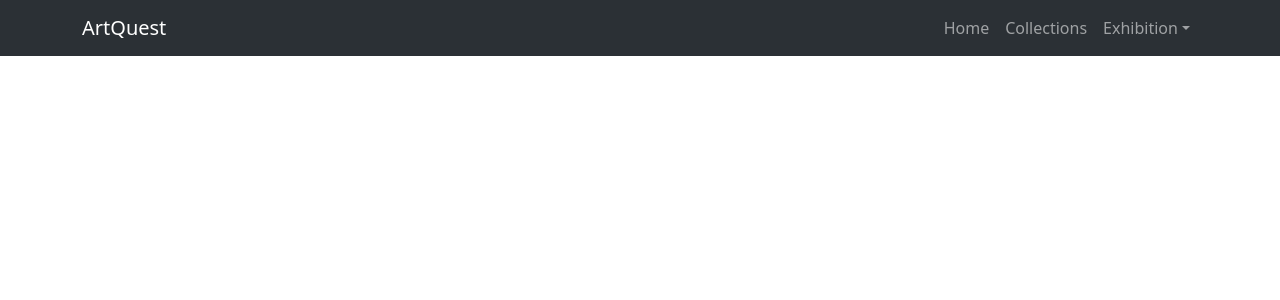
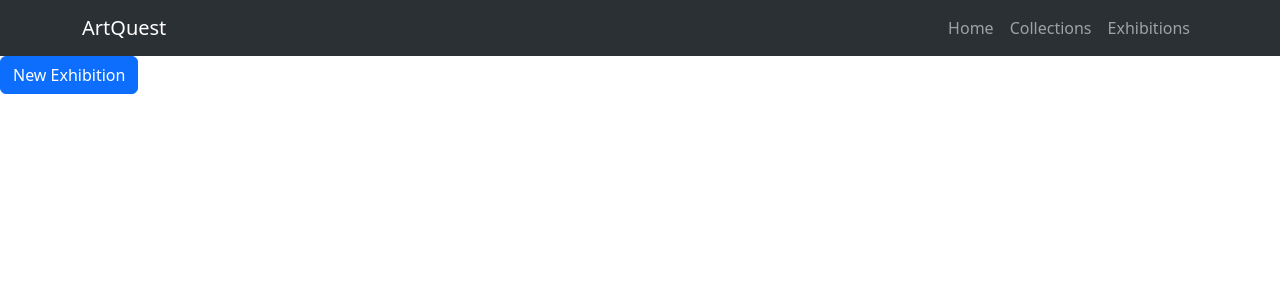
Before and after one commit to Domaeos1/ArtQuest, a React (Vite) app in the folder Frontend/: page /exhibitions in a window 1280 px wide. Shown: the top 300 px of the page. Built offline with nearby package versions, Linux system fonts and the light colour scheme.

Commit message:
remove dropdown

```diff
--- a/Frontend/src/App.tsx
+++ b/Frontend/src/App.tsx
@@ -5,6 +5,7 @@ import Home from "./Components/Home";
 import Collections from "./Components/Collections";
 import Exhibitions from "./Components/Exhibitions";
 import { getExhibitionsFromLocalStorage } from "./utils/exhibitionStorage";
+import ExhibitionCard from "./Components/ExhibitionCard";
 
 interface Exhibition {
   name: string;
@@ -17,12 +18,17 @@ const App: React.FC = () => {
   );
   return (
     <>
-      <NavBar setExhibitions={setExhibitions} exhibitions={exhibitions} />
+      <NavBar />
       <Routes>
         <Route path="/" element={<Home />} />
         <Route path="/collections" element={<Collections />} />
+        <Route path="/exhibitions" element={<Exhibitions />} />
         {exhibitions.map((exhibition, index) => (
-          <Route key={index} path={exhibition.path} element={<Exhibitions />} />
+          <Route
+            key={index}
+            path={exhibition.path}
+            element={<ExhibitionCard />}
+          />
         ))}
       </Routes>
     </>
--- /dev/null
+++ b/Frontend/src/Components/ExhibitionCard.tsx
@@ -0,0 +1,5 @@
+import React from "react";
+
+export default function ExhibitionCard() {
+  return <div>ExhibitionCard</div>;
+}
--- a/Frontend/src/Components/Exhibitions.tsx
+++ b/Frontend/src/Components/Exhibitions.tsx
@@ -1,5 +1,80 @@
-import React from "react";
+import React, { useState } from "react";
+import {
+  getExhibitionsFromLocalStorage,
+  setExhibitionsToLocalStorage,
+} from "../utils/exhibitionStorage";
+import Button from "react-bootstrap/Button";
+import Modal from "react-bootstrap/Modal";
+import Form from "react-bootstrap/Form";
+
+type Exhibition = {
+  name: string;
+  path: string;
+};
 
 export default function Exhibitions() {
-  return <div>Exhibitions</div>;
+  const [exhibitions, setExhibitions] = useState<Exhibition[]>(
+    getExhibitionsFromLocalStorage()
+  );
+
+  const [show, setShow] = useState(false);
+  const [exhibitionName, setExhibitionName] = useState("");
+
+  const handleClose = () => setShow(false);
+  const handleShow = () => setShow(true);
+  const handleCreate = () => {
+    if (exhibitionName.trim()) {
+      const newExhibitionList = [
+        ...exhibitions,
+        {
+          name: exhibitionName.trim(),
+          path: `/exhibitions/${exhibitionName.trim()}`,
+        },
+      ];
+      setExhibitions(newExhibitionList);
+      setExhibitionsToLocalStorage(newExhibitionList);
+      setExhibitionName("");
+      handleClose();
+    }
+  };
+
+  return (
+    <>
+      <div>
+        {exhibitions.map((exhibition, index) => {
+          return <div key={index}>{exhibition.name}</div>;
+        })}
+        <Button onClick={handleShow} variant="primary">
+          New Exhibition
+        </Button>{" "}
+      </div>
+
+      <Modal show={show} onHide={handleClose}>
+        <Modal.Header closeButton>
+          <Modal.Title>Create New Exhibition</Modal.Title>
+        </Modal.Header>
+        <Modal.Body>
+          <Form>
+            <Form.Group controlId="formExhibitionName">
+              <Form.Label>Exhibition Name</Form.Label>
+              <Form.Control
+                type="text"
+                placeholder="Enter exhibition name"
+                value={exhibitionName}
+                onChange={(e) => setExhibitionName(e.target.value)}
+              />
+            </Form.Group>
+          </Form>
+        </Modal.Body>
+        <Modal.Footer>
+          <Button variant="secondary" onClick={handleClose}>
+            Cancel
+          </Button>
+          <Button variant="primary" onClick={handleCreate}>
+            Create
+          </Button>
+        </Modal.Footer>
+      </Modal>
+    </>
+  );
 }
--- a/Frontend/src/Components/Home.tsx
+++ b/Frontend/src/Components/Home.tsx
@@ -1,5 +1,12 @@
 import React from "react";
+import { clearExhibitionsFromLocalStorage } from "../utils/exhibitionStorage";
 
 export default function Home() {
-  return <div>Home</div>;
+  return (
+    <div>
+      <button onClick={() => clearExhibitionsFromLocalStorage()}>
+        Reset Cache
+      </button>
+    </div>
+  );
 }
--- a/Frontend/src/Components/NavBar.tsx
+++ b/Frontend/src/Components/NavBar.tsx
@@ -2,39 +2,9 @@ import React, { useState } from "react";
 import Container from "react-bootstrap/Container";
 import Nav from "react-bootstrap/Nav";
 import Navbar from "react-bootstrap/Navbar";
-import NavDropdown from "react-bootstrap/NavDropdown";
-import Modal from "react-bootstrap/Modal";
-import Button from "react-bootstrap/Button";
-import Form from "react-bootstrap/Form";
-import { setExhibitionsToLocalStorage } from "../utils/exhibitionStorage";
 
-const NavBar: React.FC<{
-  setExhibitions: (exhibitions: { name: string; path: string }[]) => void;
-  exhibitions: { name: string; path: string }[];
-}> = ({ setExhibitions, exhibitions }) => {
-  const [show, setShow] = useState(false);
-  const [exhibitionName, setExhibitionName] = useState("");
-
-  const handleClose = () => setShow(false);
-  const handleShow = () => setShow(true);
-  const handleCreate = () => {
-    if (exhibitionName.trim()) {
-      const newExhibitionList = [
-        ...exhibitions,
-        {
-          name: exhibitionName.trim(),
-          path: `/exhibitions/${exhibitionName.trim()}`,
-        },
-      ];
-      setExhibitions(newExhibitionList);
-      setExhibitionsToLocalStorage(newExhibitionList);
-      setExhibitionName("");
-      handleClose();
-    }
-  };
-
+const NavBar: React.FC = () => {
   return (
-    <>
     <Navbar
       sticky="top"
       bg="dark"
@@ -49,54 +19,11 @@ const NavBar: React.FC<{
           <Nav className="ms-auto">
             <Nav.Link href="/">Home</Nav.Link>
             <Nav.Link href="/collections">Collections</Nav.Link>
-              <NavDropdown title="Exhibition" id="basic-nav-dropdown">
-                {exhibitions.length === 0 ? (
-                  <NavDropdown.Item>No Exhibitions</NavDropdown.Item>
-                ) : (
-                  exhibitions.map((exhibition, index) => (
-                    <NavDropdown.Item key={index} href={exhibition.path}>
-                      {exhibition.name}
-                    </NavDropdown.Item>
-                  ))
-                )}
-                <NavDropdown.Divider />
-                <NavDropdown.Item onClick={handleShow}>
-                  Create new
-                </NavDropdown.Item>
-              </NavDropdown>
+            <Nav.Link href="/exhibitions">Exhibitions</Nav.Link>
           </Nav>
         </Navbar.Collapse>
       </Container>
     </Navbar>
-
-      {/* Modal for creating a new exhibition */}
-      <Modal show={show} onHide={handleClose}>
-        <Modal.Header closeButton>
-          <Modal.Title>Create New Exhibition</Modal.Title>
-        </Modal.Header>
-        <Modal.Body>
-          <Form>
-            <Form.Group controlId="formExhibitionName">
-              <Form.Label>Exhibition Name</Form.Label>
-              <Form.Control
-                type="text"
-                placeholder="Enter exhibition name"
-                value={exhibitionName}
-                onChange={(e) => setExhibitionName(e.target.value)}
-              />
-            </Form.Group>
-          </Form>
-        </Modal.Body>
-        <Modal.Footer>
-          <Button variant="secondary" onClick={handleClose}>
-            Cancel
-          </Button>
-          <Button variant="primary" onClick={handleCreate}>
-            Create
-          </Button>
-        </Modal.Footer>
-      </Modal>
-    </>
   );
 };
 
```
Lines whose indentation alone changed are shown as unchanged.
